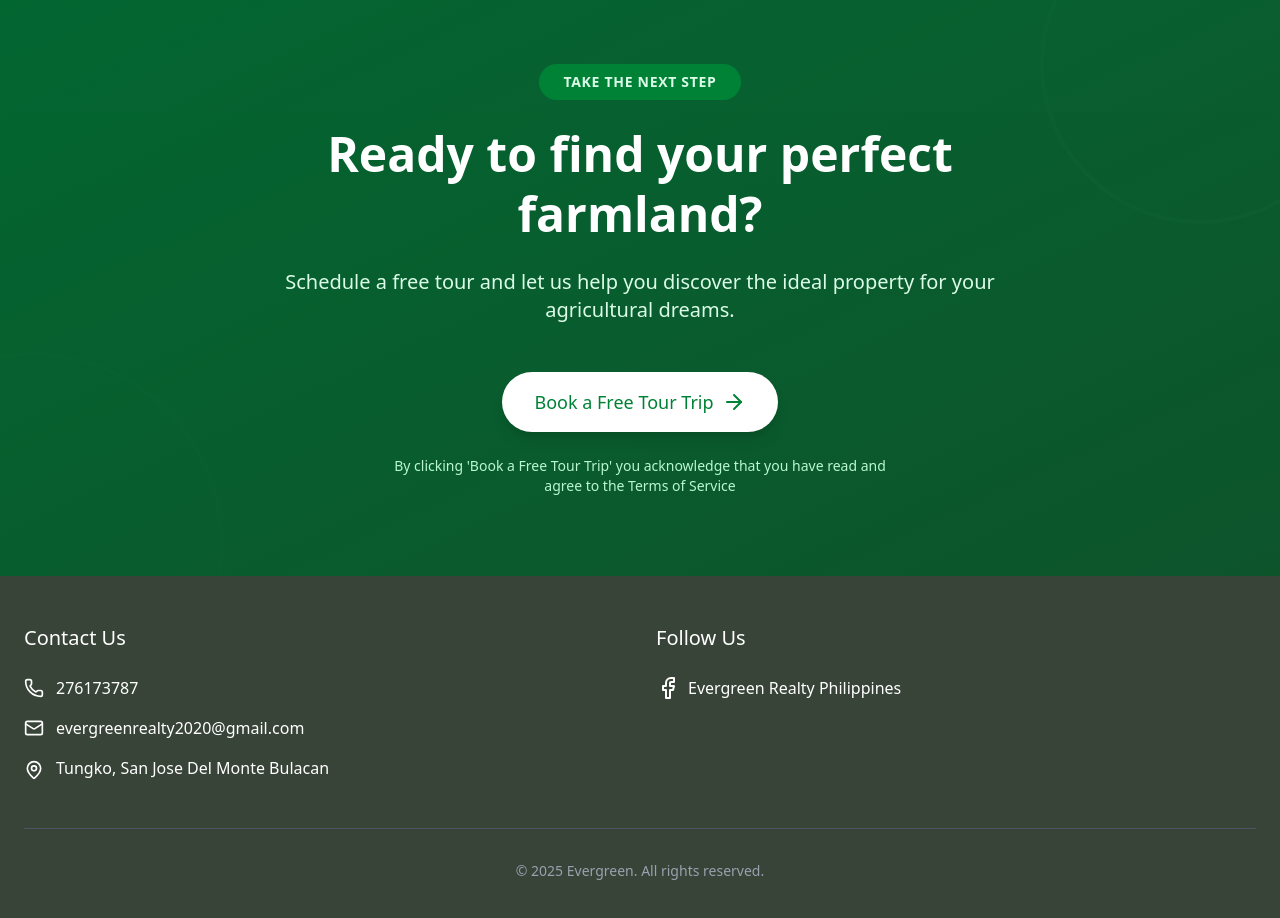
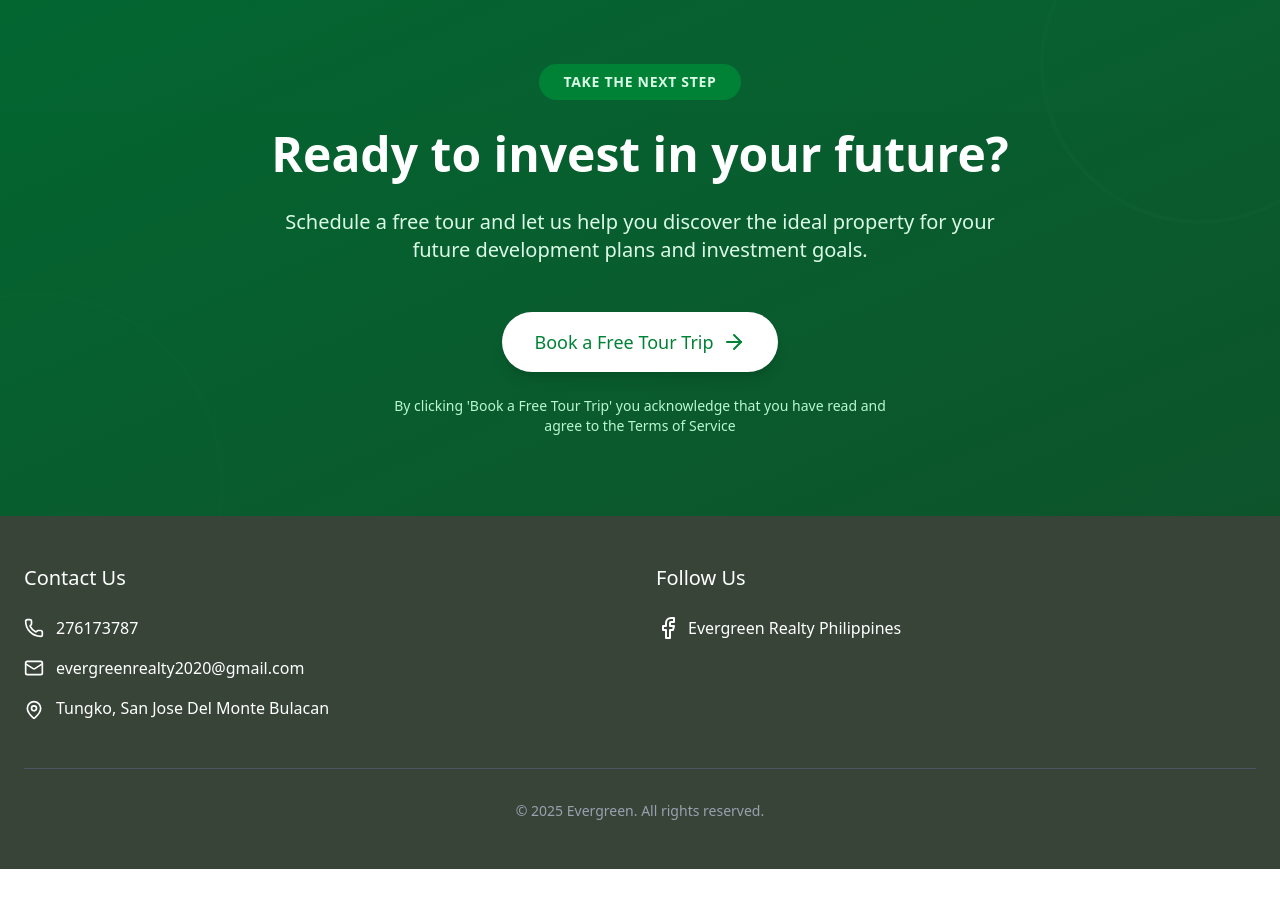
Before and after one commit to kynth65/Evergreen, a React (Vite) app in the folder react/: page /about in a window 1280 px wide. Shown: the part 3320-4238 px from the top of the page. After the commit the page ends 4189 px from the top, so only its background shows below. Built offline with nearby package versions, Linux system fonts and the light colour scheme; no server answers; a web font is replaced by a local one.

Commit message:
change context in about page

```diff
--- a/react/src/pages/About.jsx
+++ b/react/src/pages/About.jsx
@@ -322,11 +322,11 @@ export default function About() {
               Take The Next Step
             </div>
             <h2 className="text-3xl md:text-5xl font-bold text-white mb-6 max-w-3xl mx-auto leading-tight">
-              Ready to find your perfect farmland?
+              Ready to invest in your future?
             </h2>
             <p className="text-xl text-green-100 mb-12 max-w-3xl mx-auto">
               Schedule a free tour and let us help you discover the ideal
-              property for your agricultural dreams.
+              property for your future development plans and investment goals.
             </p>
             <Link
               to="/contact"
```
